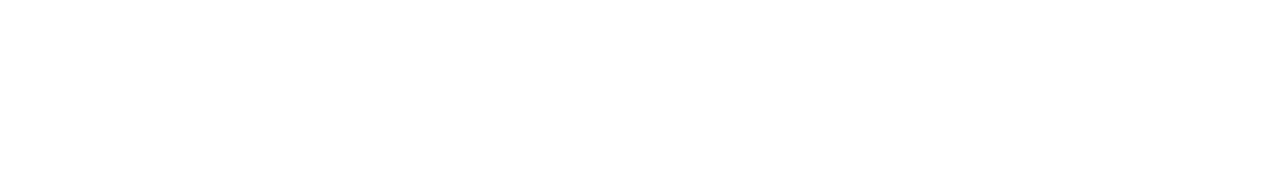
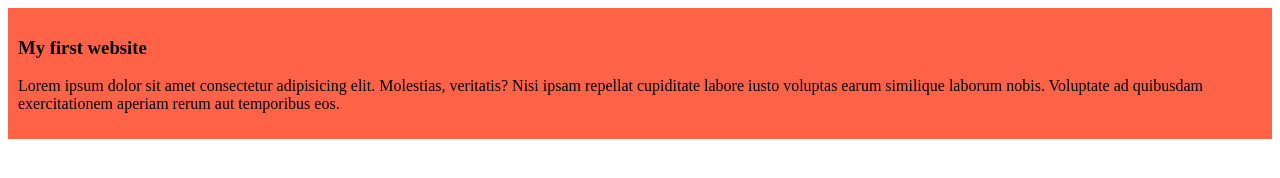
Before and after one commit to ahamadrifayi/my-simple-website, a plain HTML site: page index.html in a window 1280 px wide. Drawn offline with Linux system fonts and the light colour scheme.

Commit message:
added the first blog

```diff
--- a/index.html
+++ b/index.html
@@ -4,8 +4,17 @@
     <meta charset="UTF-8">
     <meta name="viewport" content="width=device-width, initial-scale=1.0">
     <title>my simple website</title>
+    <link rel="stylesheet" href="style/blog.css">
 </head>
 <body>
+    <div>
+<h3>My first website </h3>
+<p>Lorem ipsum dolor sit amet consectetur
+    adipisicing elit. Molestias, veritatis? Nisi ipsam repellat cupiditate
+     labore iusto voluptas earum similique laborum nobis.
+     Voluptate ad quibusdam exercitationem aperiam rerum aut temporibus eos.</p>
 
+
+    </div>
 </body>
 </html>
--- /dev/null
+++ b/style/blog.css
@@ -0,0 +1,4 @@
+div{
+    background-color: tomato;
+    padding: 10px;
+}
```
